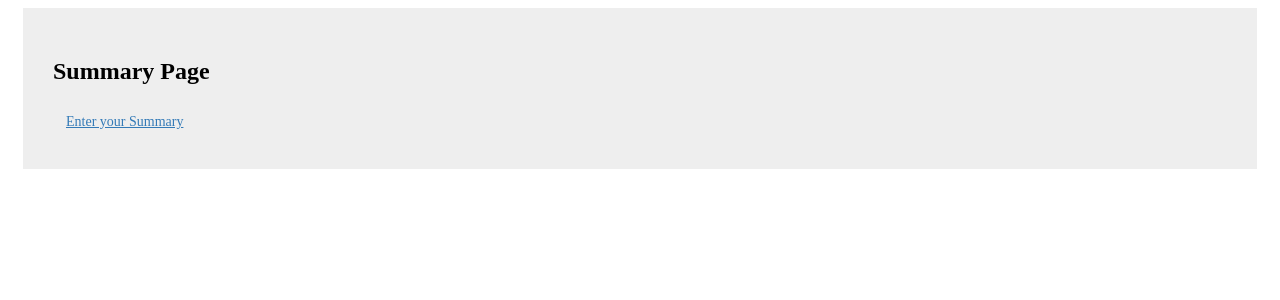
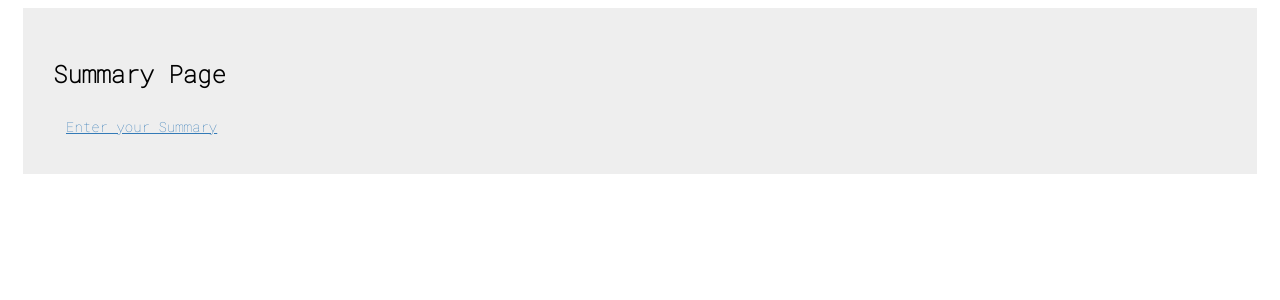
Before and after one commit to balogun14/summary, a Django app: page / in a window 1280 px wide. Shown: the top 300 px of the page. Run offline with Django 4.2, Linux system fonts and the light colour scheme; data that the repository does not hold is empty.

Commit message:
i changed the font

```diff
--- /dev/null
+++ b/package.json
@@ -0,0 +1,5 @@
+{
+  "dependencies": {
+    "@vercel/analytics": "^1.0.1"
+  }
+}
--- a/summarynotes/templates/summarynotes/index.html
+++ b/summarynotes/templates/summarynotes/index.html
@@ -9,7 +9,22 @@
     {% comment %} <link rel="stylesheet" href="{% static 'summarynotes/bootstrap.css'%}"> {% endcomment %}
 </head>
 
+<!-- Google tag (gtag.js) -->
+<script async src="https://www.googletagmanager.com/gtag/js?id=G-XVDREBP63B"></script>
+<script>
+  window.dataLayer = window.dataLayer || [];
+  function gtag(){dataLayer.push(arguments);}
+  gtag('js', new Date());
+
+  gtag('config', 'G-XVDREBP63B');
+</script>
+
+
 <style>
+  @import url('https://fonts.googleapis.com/css2?family=Roboto+Mono:wght@100&display=swap');
+  body{
+    font-family: 'Roboto Mono', monospace;
+  }
     .jumbotron {
         padding-top: 30px;
         padding-bottom: 30px;
--- a/summarynotes/templates/summarynotes/vrform.html
+++ b/summarynotes/templates/summarynotes/vrform.html
@@ -10,6 +10,10 @@
     {% endcomment %}
   </head>
   <style>
+    @import url('https://fonts.googleapis.com/css2?family=Roboto+Mono:wght@100&display=swap');
+    body{
+      font-family: 'Roboto Mono', monospace;
+    }
     .jumbotron {
       padding-top: 30px;
       padding-bottom: 30px;
```
Also changed, not shown: package-lock.json (added).
